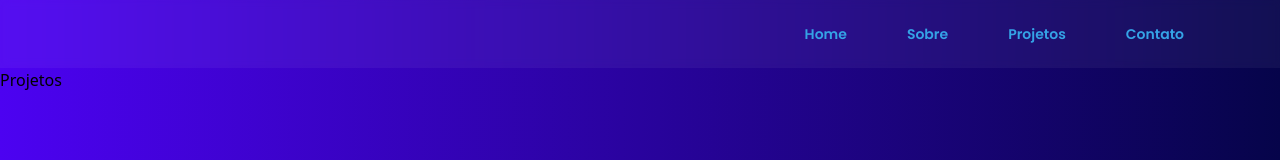
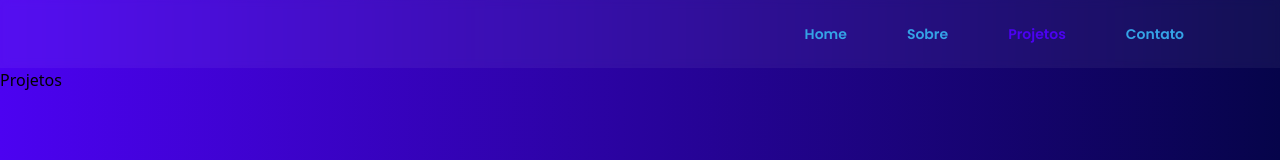
Before and after one commit to welissonmwse/portfolio, a React (Vite) app: page /projects in a window 1280 px wide. Shown: the top 160 px of the page. Built offline with nearby package versions, Linux system fonts and the light colour scheme.

Commit message:
Estrutura visual - Componente Link

```diff
--- a/src/components/Header.tsx
+++ b/src/components/Header.tsx
@@ -1,3 +1,5 @@
+import { Link } from "./Link";
+
 export function Header(){
   return (
     <header className="backdrop-blur-sm bg-white/5">
@@ -10,16 +12,16 @@ export function Header(){
           <div className="hidden w-full md:block md:w-auto" id="navbar-default">
             <ul className="flex flex-col p-4 mt-4 md:flex-row md:space-x-8 md:mt-0 md:text-sm md:font-medium ">
               <li>
-                <a href="#" className="block py-2 pr-4 pl-3 font-semibold font-poppins text-blue-light rounded hover:text-blue md:hover:bg-transparent md:border-0 ">Home</a>
+                <Link to="/" >Home</Link>
               </li>
               <li>
-                <a href="#" className="block py-2 pr-4 pl-3 font-semibold font-poppins text-blue-light rounded hover:text-blue md:hover:bg-transparent md:border-0 ">Sobre</a>
+                <Link to="/about" >Sobre</Link>
               </li>
               <li>
-                <a href="#" className="block py-2 pr-4 pl-3 font-semibold font-poppins text-blue-light rounded hover:text-blue md:hover:bg-transparent md:border-0 ">Projetos</a>
+                <Link to="/projects" >Projetos</Link>
               </li>
               <li>
-                <a href="#" className="block py-2 pr-4 pl-3 font-semibold font-poppins text-blue-light rounded hover:text-blue md:hover:bg-transparent md:border-0 ">Contato</a>
+                <Link to="/contact" >Contato</Link>
               </li>
             </ul>
           </div>
--- /dev/null
+++ b/src/components/Link.tsx
@@ -0,0 +1,16 @@
+import { LinkProps, NavLink, useMatch, useResolvedPath } from "react-router-dom";
+
+export function Link({ children, to, ...props }: LinkProps) {
+  let resolved = useResolvedPath(to);
+  let match = useMatch({ path: resolved.pathname, end: true });
+
+  return (
+    <NavLink
+      className={`${match ? 'text-blue' : 'text-blue-light'} block py-2 pr-4 pl-3 font-semibold font-poppins rounded hover:text-blue md:hover:bg-transparent md:border-0`}
+      to={to}
+      {...props}
+    >
+      {children}
+    </NavLink>
+  )
+}
```
